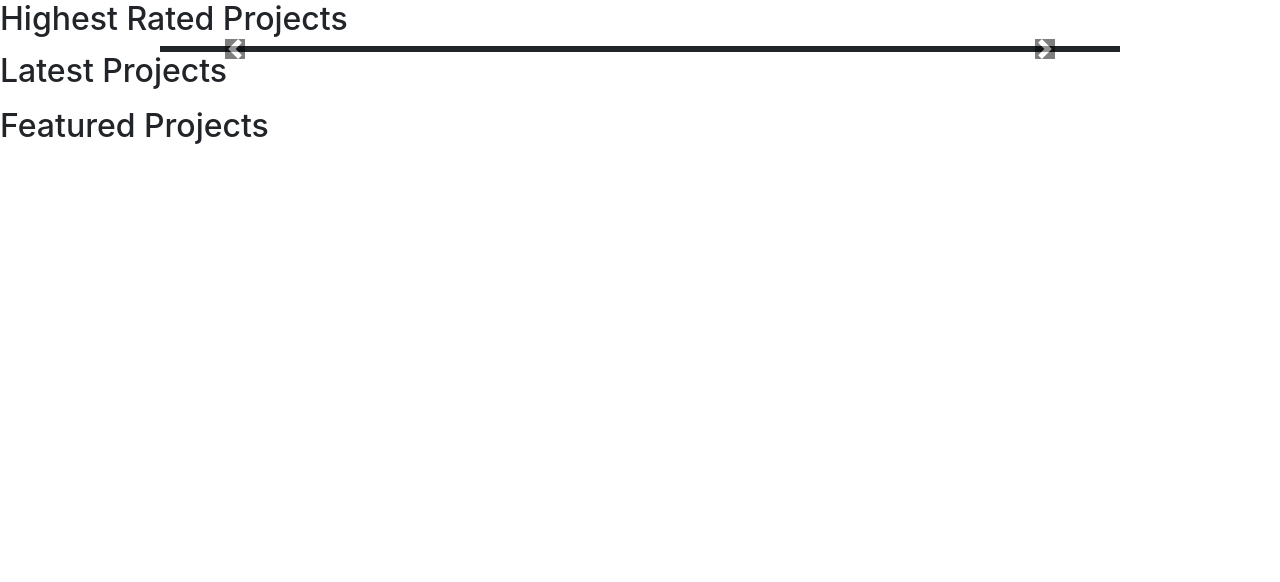
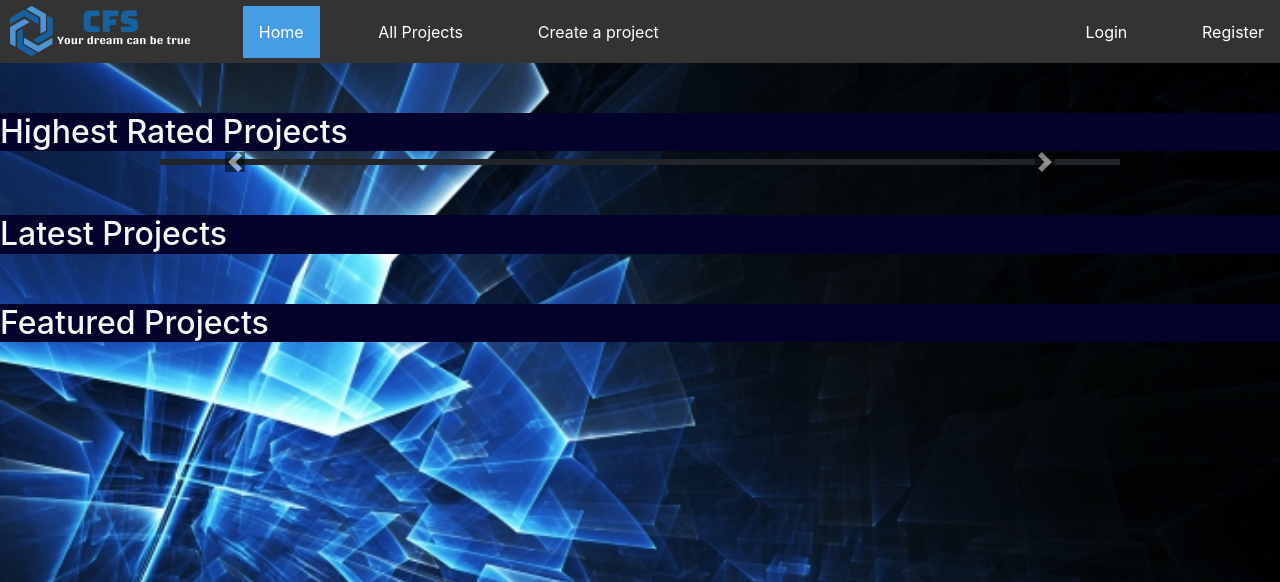
Before and after one commit to rehabayman/Crowd-Funding-System, a Django app: page / in a window 1280 px wide. Shown: the top 582 px of the page. Run offline with Django 3.2, Linux system fonts and the light colour scheme; data that the repository does not hold is empty; some libraries are stand-ins or nearby versions.

Commit message:
GUI for HomePage,Password pages

```diff
--- a/crowd_funding_system/crowd_funding_system/templates/crowd_funding_system/base.html
+++ b/crowd_funding_system/crowd_funding_system/templates/crowd_funding_system/base.html
@@ -1,3 +1,5 @@
+{% load static %}
+
 <!DOCTYPE html>
 <html lang="en">
 <head>
@@ -6,6 +8,7 @@
     <title>{% block title %}{% endblock %}</title>
     {% block extra_style %} {% endblock %}
     <link rel="stylesheet" href="https://maxcdn.bootstrapcdn.com/bootstrap/4.0.0/css/bootstrap.min.css" integrity="sha384-Gn5384xqQ1aoWXA+058RXPxPg6fy4IWvTNh0E263XmFcJlSAwiGgFAW/dAiS6JXm" crossorigin="anonymous">
+    <link rel="stylesheet" href="{% static 'projects/prostyle.css' %}">
     <script src="https://ajax.googleapis.com/ajax/libs/jquery/1.11.2/jquery.min.js"></script>
     <script src="https://maxcdn.bootstrapcdn.com/bootstrap/4.0.0/js/bootstrap.min.js"></script>
 </head>
--- a/crowd_funding_system/crowd_funding_system/templates/crowd_funding_system/homepage.html
+++ b/crowd_funding_system/crowd_funding_system/templates/crowd_funding_system/homepage.html
@@ -5,7 +5,18 @@
     {% endblock %}
 
 {% block my_content %}
-<h2>Highest Rated Projects</h2>
+{% load static %}
+<link rel="stylesheet" href="{% static 'users/home.css' %}">
+<ul class="navbar">
+    <li><img style="margin-left: 0;" class="logo" style="margin-left: 45rem;" src="{% static 'users/imgs/logo.png' %}">
+    </li>
+    <li class="navitem"><a class="active" href="{% static 'crowd_funding_system/homepage.html' %}">Home</a></li>
+    <li class='navitem'><a href="projects/">All Projects</a></li>
+    <li class='navitem'><a href="projects/new">Create a project</a></li>
+    <li class='navitem' style="margin-left: 22rem;"><a href="users/login">Login</a></li>
+    <li class='navitem'><a href="users/Register">Register</a></li>
+  </ul>
+<h2 class="head_home">Highest Rated Projects</h2>
 <div id="carouselExampleIndicators" class="carousel slide w-75 h-25" data-ride="carousel" style="border: solid; margin-left: 10rem;">
     <ol class="carousel-indicators">
         {% for project in highest_rated_projects%}
@@ -31,7 +42,7 @@
         <span class="carousel-control-next-icon" style="background-color: black;"></span>
     </a>
 </div>
-<h2>Latest Projects</h2>
+<h2 class="head_home">Latest Projects</h2>
 <ul style="list-style-type: none;">
     {% for project in latest_projects %}
         <li>
@@ -40,7 +51,7 @@
     {% endfor %}
 </ul>
 
-<h2>Featured Projects</h2>
+<h2 class="head_home">Featured Projects</h2>
 <ul style="list-style-type: none;">
     {% for project in featured_projects %}
         <h5><a href="projects/{{project.id}}" style="text-decoration: none;">{{project.title}}</a></h5>
--- a/crowd_funding_system/projects/static/projects/prostyle.css
+++ b/crowd_funding_system/projects/static/projects/prostyle.css
@@ -11,7 +11,13 @@ body{
     margin-top: 0;
     height: 60rem;
     width: 40rem;
+}
 
+.head_home{
+    color: whitesmoke;
+    width: 100%;
+    background-color: rgb(2, 2, 43);
+    margin-top: 50px;
 }
 
 .logo{
--- /dev/null
+++ b/crowd_funding_system/users/static/users/home.css
@@ -0,0 +1,27 @@
+.navbar {
+    list-style-type: none;
+    margin: 0;
+    padding: 0;
+    overflow: hidden;
+    background-color: #333;
+  }
+
+  .navitem {
+    float: left;
+  }
+
+  li a {
+    display: block;
+    color: white;
+    text-align: center;
+    padding: 14px 16px;
+    text-decoration: none;
+  }
+
+  li a:hover:not(.active) {
+    background-color: #111;
+  }
+
+  .active {
+    background-color: rgb(69, 157, 230);
+  }
--- a/crowd_funding_system/users/static/users/style.css
+++ b/crowd_funding_system/users/static/users/style.css
@@ -18,7 +18,7 @@ body{
     margin-top: 0;
 }
 .logo{
-    margin-left: 25rem;
+    margin-left: 30rem;
     display: inline;
 }
 .reg{
--- a/crowd_funding_system/users/templates/login.html
+++ b/crowd_funding_system/users/templates/login.html
@@ -11,7 +11,7 @@
 
 </head>
 <body>
-  <img class="logo" src="{% static  'users/imgs/565c3813-3745-4ce4-bb2d-bf22f2cffee7_200x200.png' %}">
+  <img class="logo" src="{% static 'users/imgs/565c3813-3745-4ce4-bb2d-bf22f2cffee7_200x200.png' %}">
     <div class="container d-flex justify-content-center align-items-center flex-column p-4 logdiv">
         <h1>Login</h1>
         {% if message %}
--- a/crowd_funding_system/users/templates/register.html
+++ b/crowd_funding_system/users/templates/register.html
@@ -10,8 +10,7 @@
   <script src="https://stackpath.bootstrapcdn.com/bootstrap/4.1.3/js/bootstrap.min.js" integrity="sha384-ChfqqxuZUCnJSK3+MXmPNIyE6ZbWh2IMqE241rYiqJxyMiZ6OW/JmZQ5stwEULTy" crossorigin="anonymous"></script>
 </head>
 <body>
-  <h3 class="reg">Create your account</h3>
-  <img class="logo" src="{% static  'users/imgs/565c3813-3745-4ce4-bb2d-bf22f2cffee7_200x200.png' %}">
+  <img class="logo" style="margin-left: 45rem;" src="{% static 'users/imgs/565c3813-3745-4ce4-bb2d-bf22f2cffee7_200x200.png' %}">
   {% load crispy_forms_tags %}
     {% block content %}
     <div class="container d-flex justify-content-center align-items-center flex-column p-2 logdiv regdiv ">
--- a/crowd_funding_system/users/templates/users/password_reset_complete.html
+++ b/crowd_funding_system/users/templates/users/password_reset_complete.html
@@ -1,7 +1,9 @@
 {% extends 'users/base.html' %}
 
 {% block my_content %}
-  <p>
+<div class="reset_div">
+  <p class="reset">
     Your password has been set. You may go ahead and <a href="{% url 'signin' %}">sign in</a> now.
   </p>
+</div>
 {% endblock %}
--- a/crowd_funding_system/users/templates/users/password_reset_confirm.html
+++ b/crowd_funding_system/users/templates/users/password_reset_confirm.html
@@ -2,6 +2,7 @@
 
 {% block my_content %}
   {% if validlink %}
+  <div class="container d-flex justify-content-center align-items-center flex-column p-2 logdiv">
     <h3>Change password</h3>
     <form method="post">
       {% csrf_token %}
@@ -13,5 +14,6 @@
       The password reset link was invalid, possibly because it has already been used.
       Please request a new password reset.
     </p>
+  </div>
   {% endif %}
 {% endblock %}
--- a/crowd_funding_system/users/templates/users/password_reset_done.html
+++ b/crowd_funding_system/users/templates/users/password_reset_done.html
@@ -1,6 +1,7 @@
 {% extends 'users/base.html' %}
 
 {% block my_content %}
+<div class="container d-flex justify-content-center align-items-center flex-column p-2 logdiv">
   <p>
     We've emailed you instructions for setting your password, if an account exists with the email you entered.
     You should receive them shortly.
@@ -9,4 +10,6 @@
     If you don't receive an email, please make sure you've entered the address you registered with,
     and check your spam folder.
   </p>
+</div>
+
 {% endblock %}
--- a/crowd_funding_system/users/templates/users/password_reset_email.html
+++ b/crowd_funding_system/users/templates/users/password_reset_email.html
@@ -1,3 +1,6 @@
+{% extends 'users/base.html' %}
+
+<div class="container d-flex justify-content-center align-items-center flex-column p-2 logdiv">
 {% autoescape off %}
 Hello {{ user.get_username }},
 To initiate the password reset process for your Crowd Funding Account,
@@ -11,3 +14,4 @@ window instead.
 Sincerely,
 The Crowd Funding Team
 {% endautoescape %}
+</div>
```
Also changed, not shown: crowd_funding_system/users/templates/users/password_reset_form.html (+7 -1 lines), crowd_funding_system/users/static/users/imgs/565c3813-3745-4ce4-bb2d-bf22f2cffee7_200x200.png, crowd_funding_system/users/static/users/imgs/logo.png (added).
